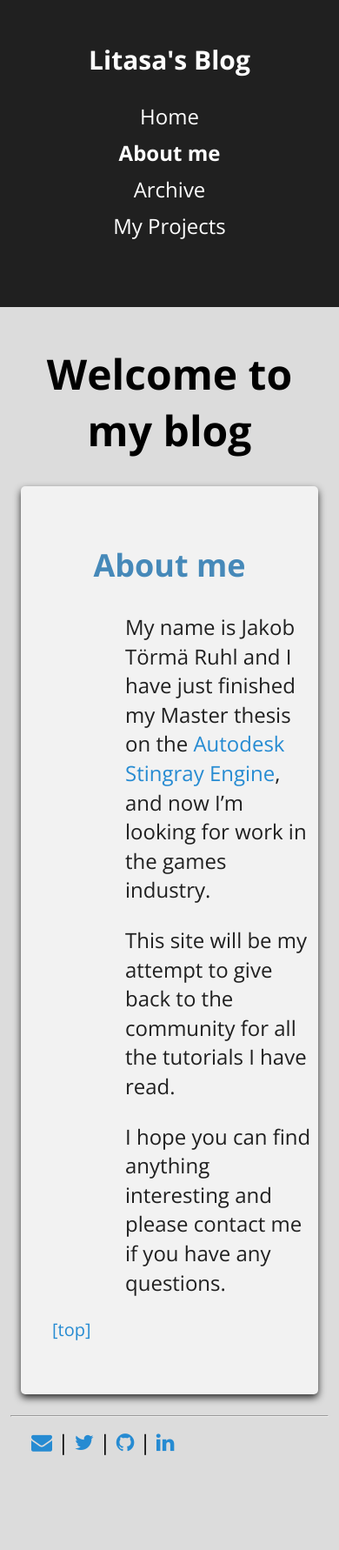
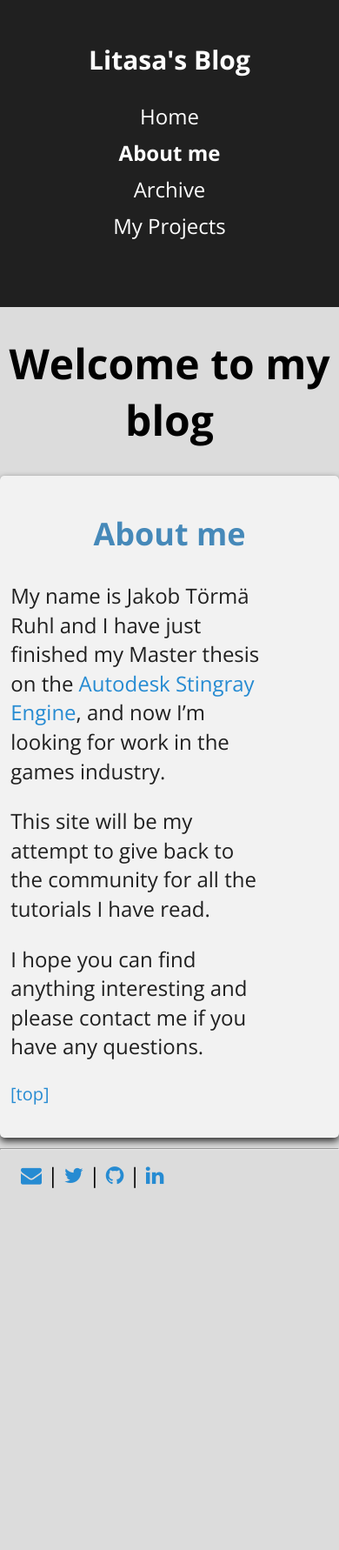
Before and after one commit to litasa/litasa.github.io, a Jekyll site: the page built from blog/about.md, in a window 390 px wide. Shown: the whole page at 87% size. Built offline with Jekyll 4.4.1, drawn with Linux system fonts in a browser that asks for light colours; after the commit the page ends 1463 px from its top, so only the background shows below that.

Commit message:
Testing some phone changes to layout

```diff
--- a/css/styles.scss
+++ b/css/styles.scss
@@ -353,3 +353,18 @@ a.sidebar-nav-item:focus {
   width: 80%;
   margin-left: 3.5em;
 }
+@media (max-width: 48em)
+{
+  .module {
+    margin: 0em;
+    padding: 0.5em;
+  }
+
+  .main_page {
+    margin: 0em;
+  }
+  .markdown-content {
+    width: 80%;
+    margin: 0.01em;
+  }
+}
```
